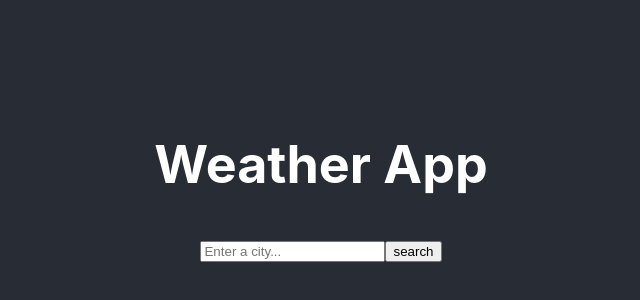
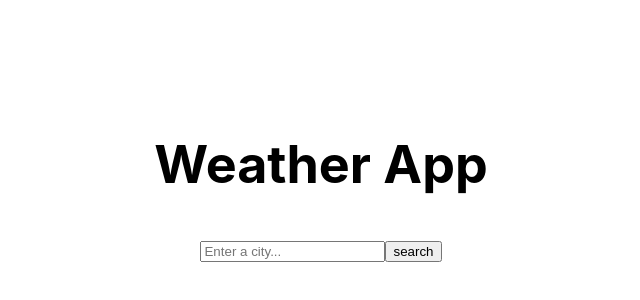
Before and after one commit to chisengachisulo/weather-react, a React (Create React App) app: page / in a window 1280 px wide. Shown: the part 220-520 px from the top of the page, without its empty margins (319-959 px from the left). Built offline with nearby package versions, Linux system fonts and the light colour scheme.

Commit message:
changed h1 color

```diff
--- a/src/App.css
+++ b/src/App.css
@@ -14,7 +14,7 @@
 }
 
 .App-header {
-  background-color: #282c34;
+  background-color: white;
   min-height: 100vh;
   display: flex;
   flex-direction: column;
--- a/src/App.js
+++ b/src/App.js
@@ -5,7 +5,6 @@ function App() {
   return (
     <div className="App">
       <header className="App-header">
-        <h1>Weather App</h1>
         <Weather />
       </header>
     </div>
--- a/src/Weather.js
+++ b/src/Weather.js
@@ -29,6 +29,7 @@ export default function Weather() {
 
   return (
     <div>
+      <h1>Weather App</h1>
       <form onSubmit={handleSubmit}>
         <input
           type="search"
--- a/src/weather.css
+++ b/src/weather.css
@@ -0,0 +1,7 @@
+h1 {
+  color: black;
+}
+
+ul {
+  color: black;
+}
```
